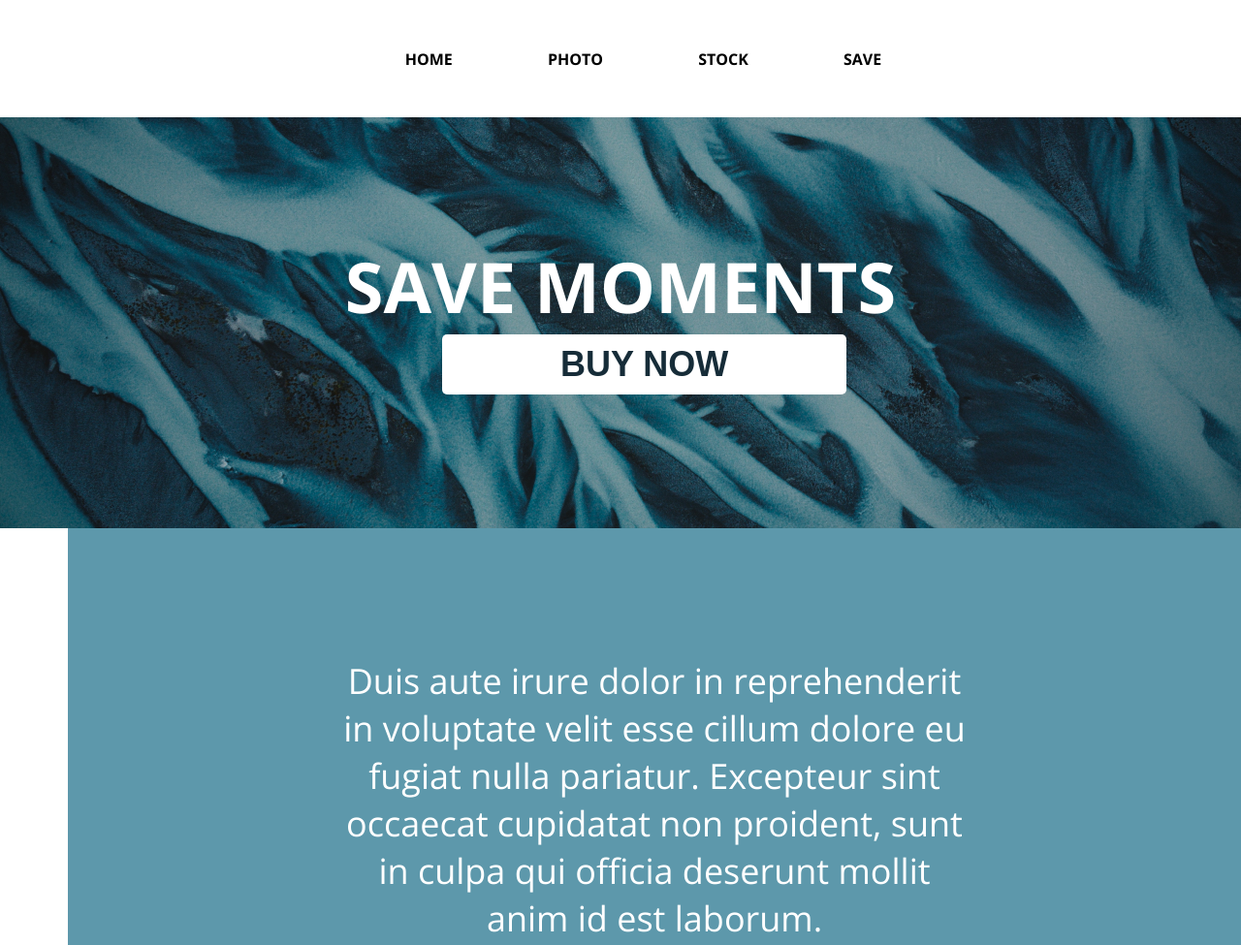
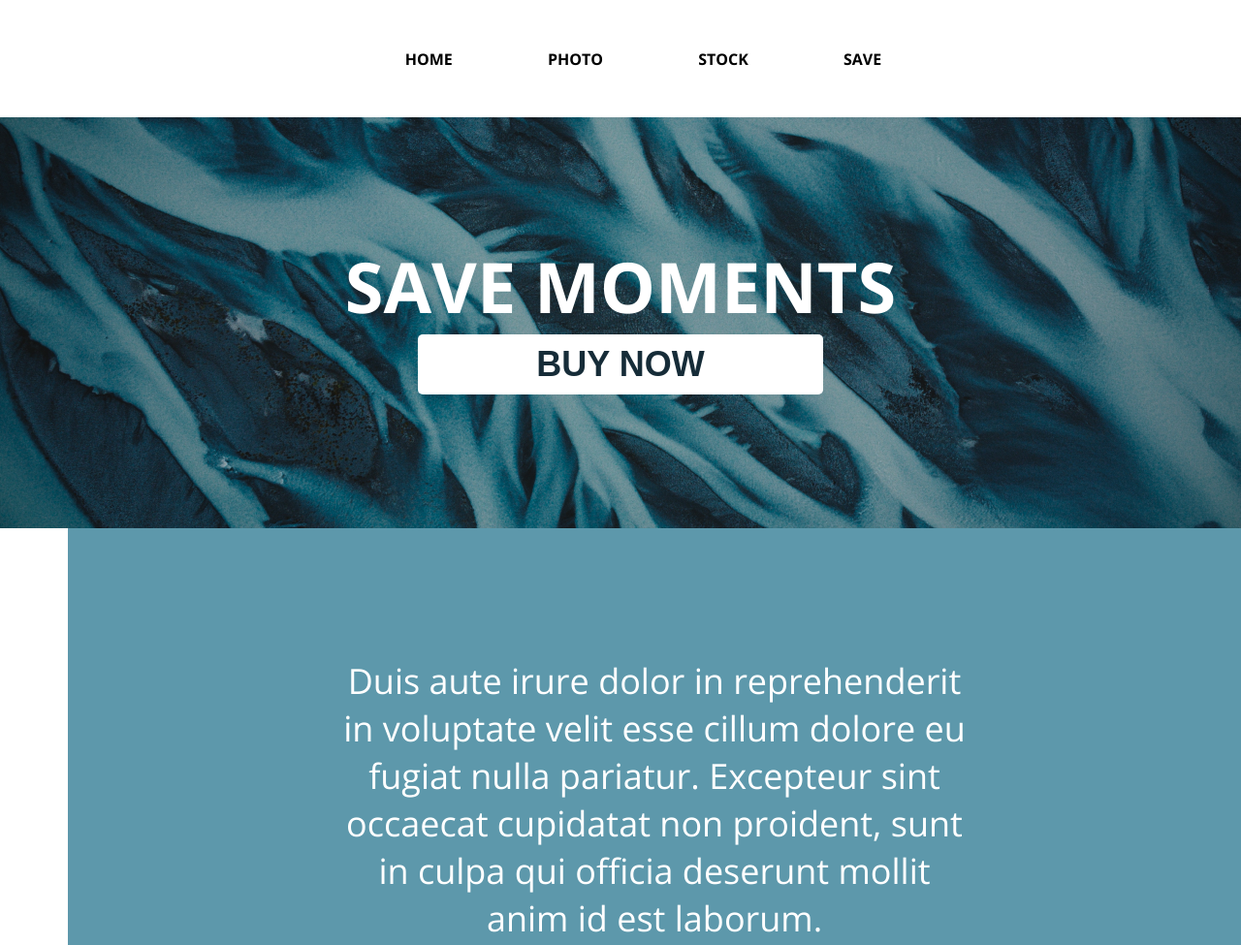
Before and after one commit to zlatazet/homework, a plain HTML site: page homework 3/index.html in a window 1280 px wide. Shown: the top 975 px of the page at 97% size. Drawn offline with nearby package versions, Linux system fonts and the light colour scheme.

Commit message:
Add files via upload

```diff
--- a/homework 3/style.css
+++ b/homework 3/style.css
@@ -28,7 +28,7 @@ body{
 }
 
 .bg-section{
-    background-image: url(./img/bg-1.png);
+    background-image: url("./img/bg-1.png");
     padding: 138px 180px;
     background-repeat: no-repeat;
     background-position: center;
@@ -43,13 +43,13 @@ body{
 }
 
 .button{
+    display: block;
+    margin: 0 auto;
     background-color: #fff;
     border-radius: 5px;
     border: none;
     padding: 10px 122px;
     margin-top: 14px;
-    position: relative;
-    left: 30%;
     color: #162C38;
     font-weight: bold;
     font-size: 36px;
```
